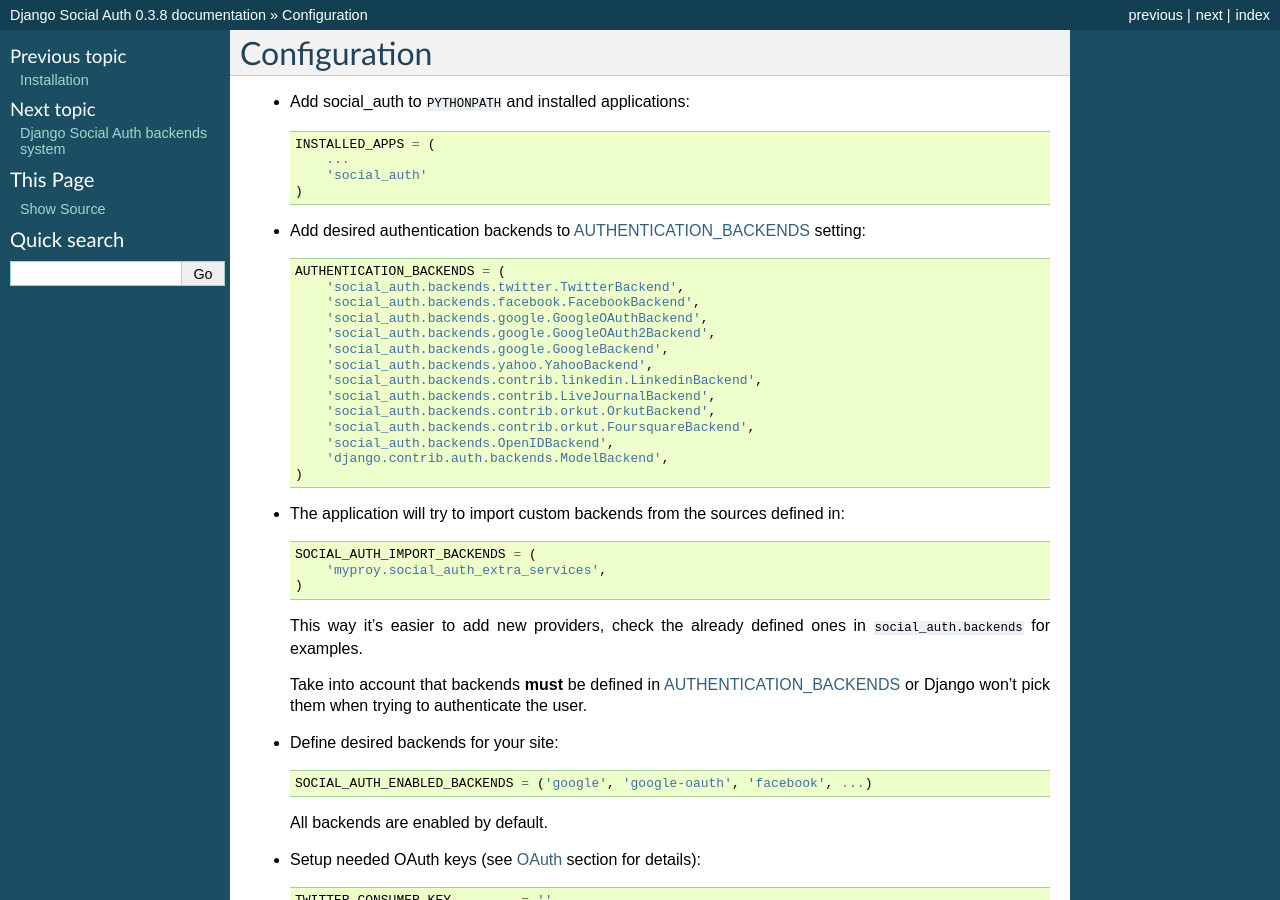
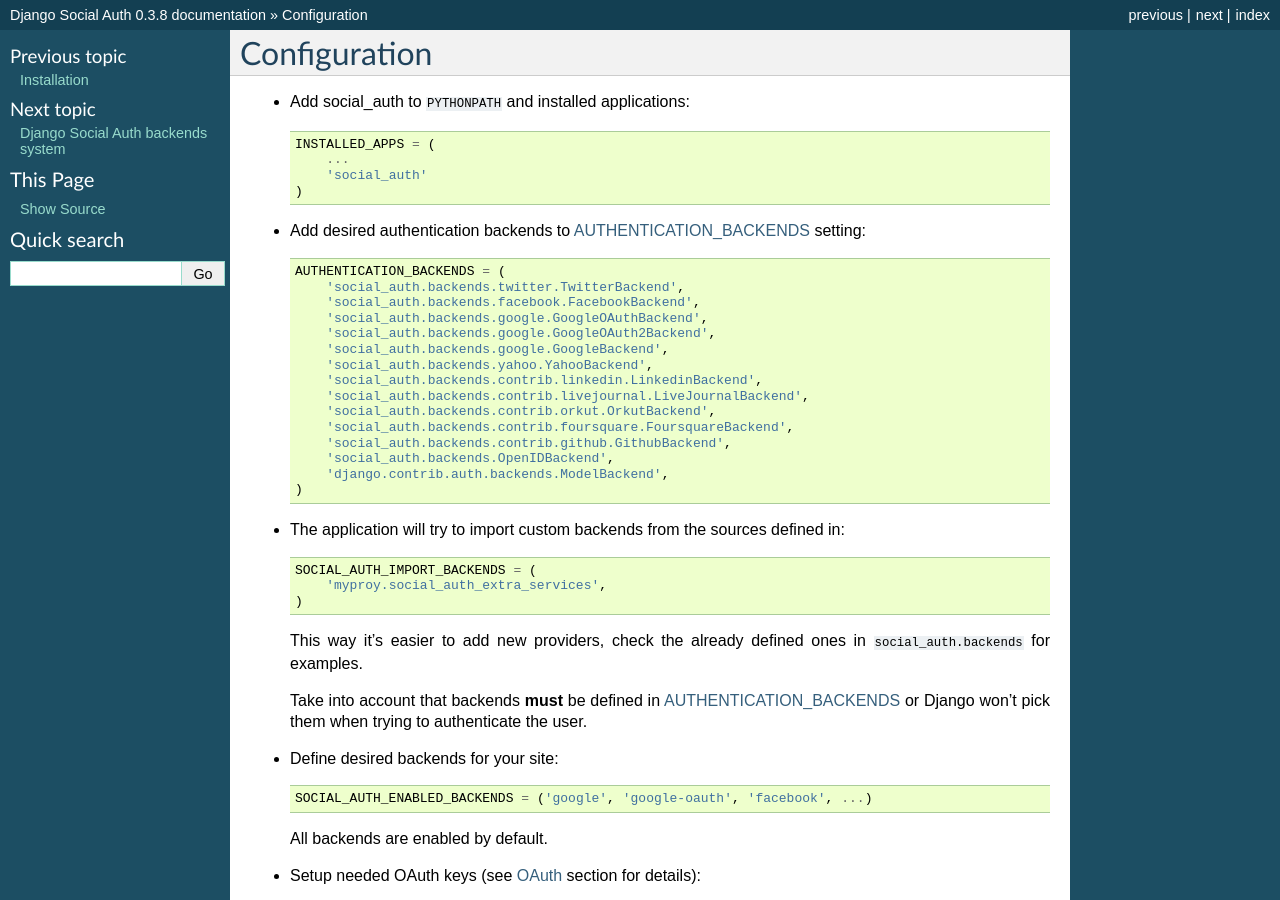
Before and after one commit to omab/django-social-auth, a Sphinx documentation site: the page built from doc/configuration.rst, in a window 1280 px wide and 900 px high. Built offline with Sphinx 7.4.7, drawn with Linux system fonts in a browser that asks for light colours.

Commit message:
Fix docs. Closes gh-149

```diff
--- a/README.rst
+++ b/README.rst
@@ -110,7 +110,7 @@ Configuration
         'social_auth.backends.google.GoogleBackend',
         'social_auth.backends.yahoo.YahooBackend',
         'social_auth.backends.contrib.linkedin.LinkedinBackend',
-        'social_auth.backends.contrib.LiveJournalBackend',
+        'social_auth.backends.contrib.livejournal.LiveJournalBackend',
         'social_auth.backends.contrib.orkut.OrkutBackend',
         'social_auth.backends.contrib.foursquare.FoursquareBackend',
         'social_auth.backends.contrib.github.GithubBackend',
--- a/doc/configuration.rst
+++ b/doc/configuration.rst
@@ -18,9 +18,10 @@ Configuration
         'social_auth.backends.google.GoogleBackend',
         'social_auth.backends.yahoo.YahooBackend',
         'social_auth.backends.contrib.linkedin.LinkedinBackend',
-        'social_auth.backends.contrib.LiveJournalBackend',
+        'social_auth.backends.contrib.livejournal.LiveJournalBackend',
         'social_auth.backends.contrib.orkut.OrkutBackend',
-        'social_auth.backends.contrib.orkut.FoursquareBackend',
+        'social_auth.backends.contrib.foursquare.FoursquareBackend',
+        'social_auth.backends.contrib.github.GithubBackend',
         'social_auth.backends.OpenIDBackend',
         'django.contrib.auth.backends.ModelBackend',
     )
```
